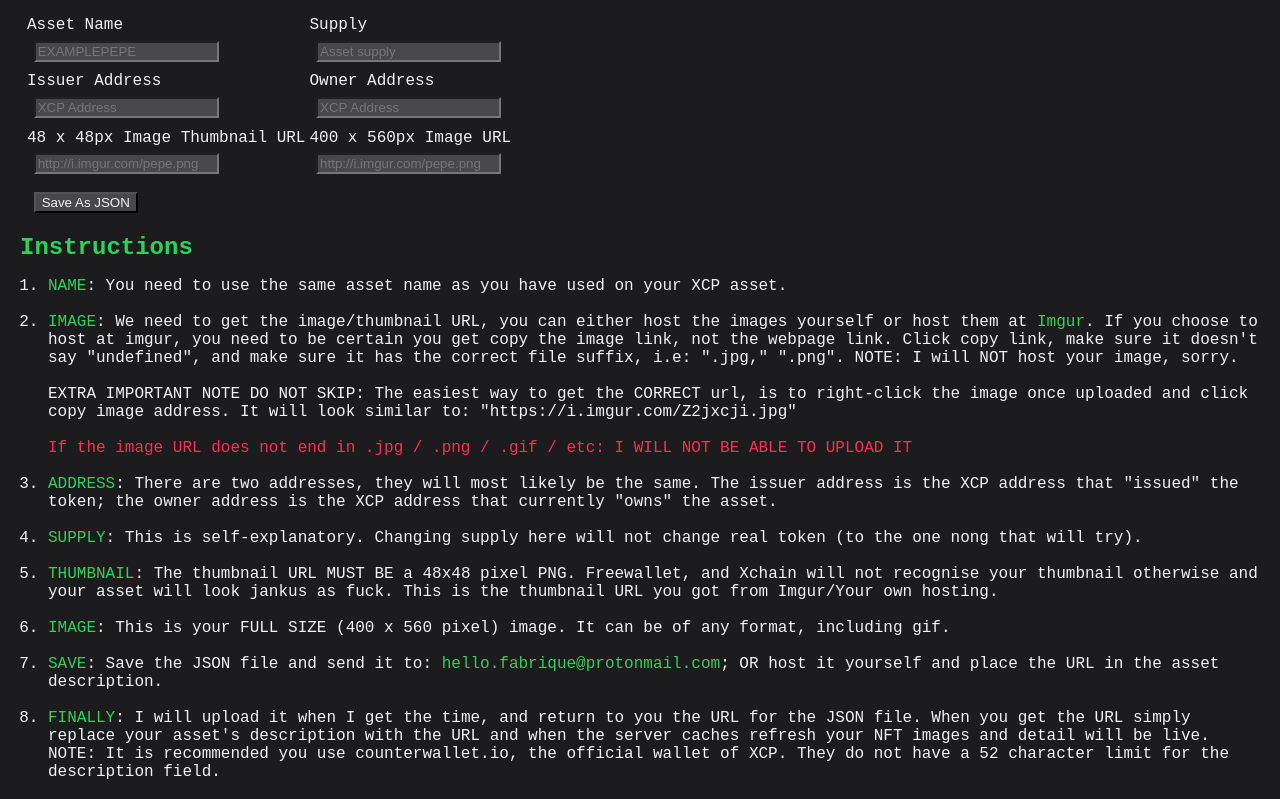
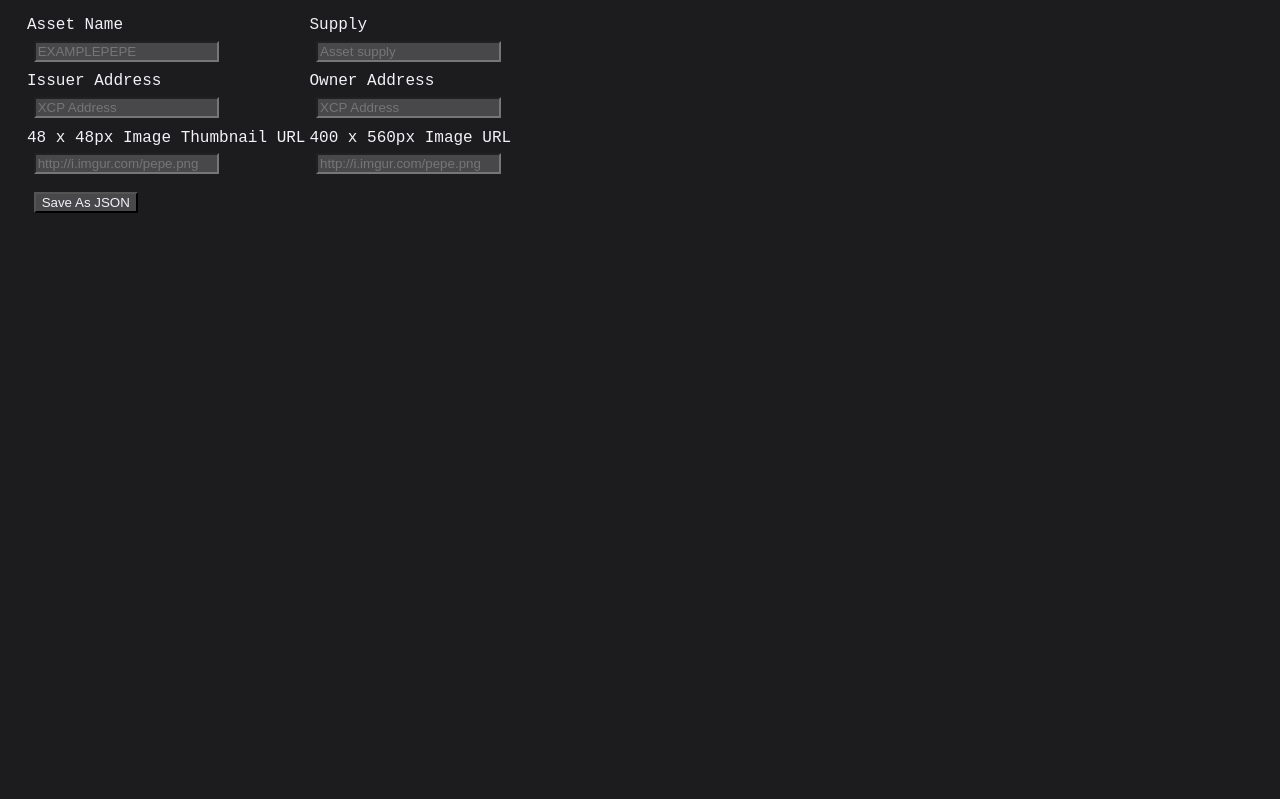
Before and after one commit to fapep/FABRIQUE, a plain HTML site: page pepejson.html in a window 1280 px wide. Shown: the part 82-881 px from the top of the page. After the commit the page ends 816 px from the top, so only its background shows below. Drawn offline with Linux system fonts and the light colour scheme.

Commit message:
Update pepejson.html

```diff
--- a/pepejson.html
+++ b/pepejson.html
@@ -59,7 +59,7 @@
             </table>
         </form>
     </div>
-    <div id="instructions">
+    <!-- <div id="instructions">
         <h2>Instructions</h2>
         <ol>
             <li>
@@ -97,7 +97,7 @@
                 NOTE: It is recommended you use counterwallet.io, the official wallet of XCP. They do not have a 52 character limit for the description field.
             </li><br>
         </ol>
-    </div>
+    </div> -->
     <script src="scripts.js"></script>
 </body>
 </html>
```
